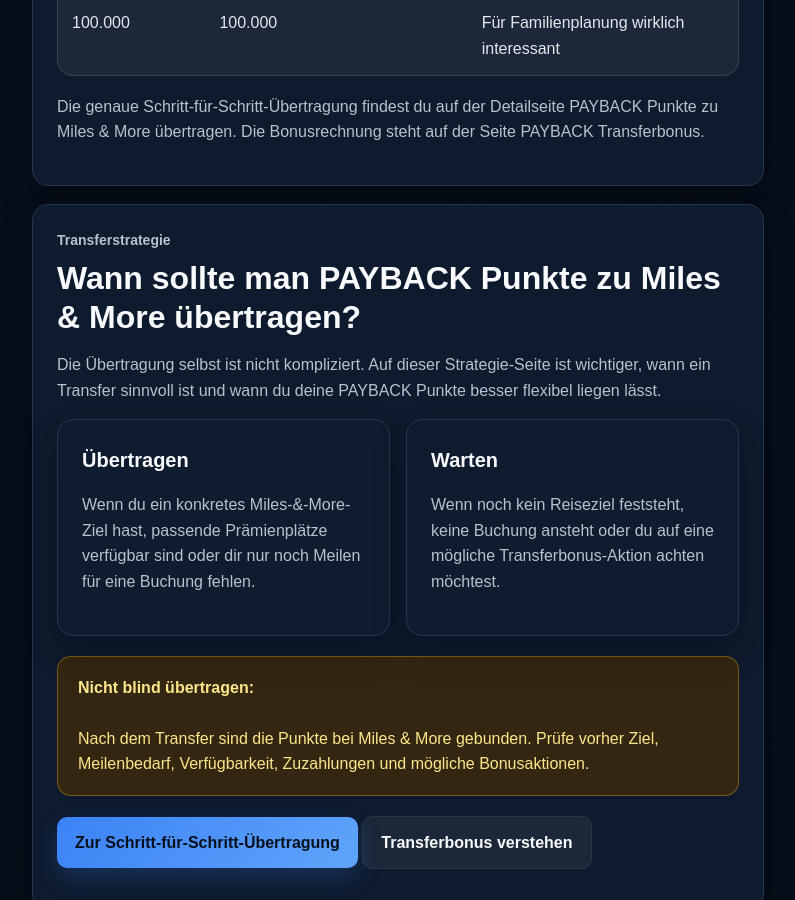
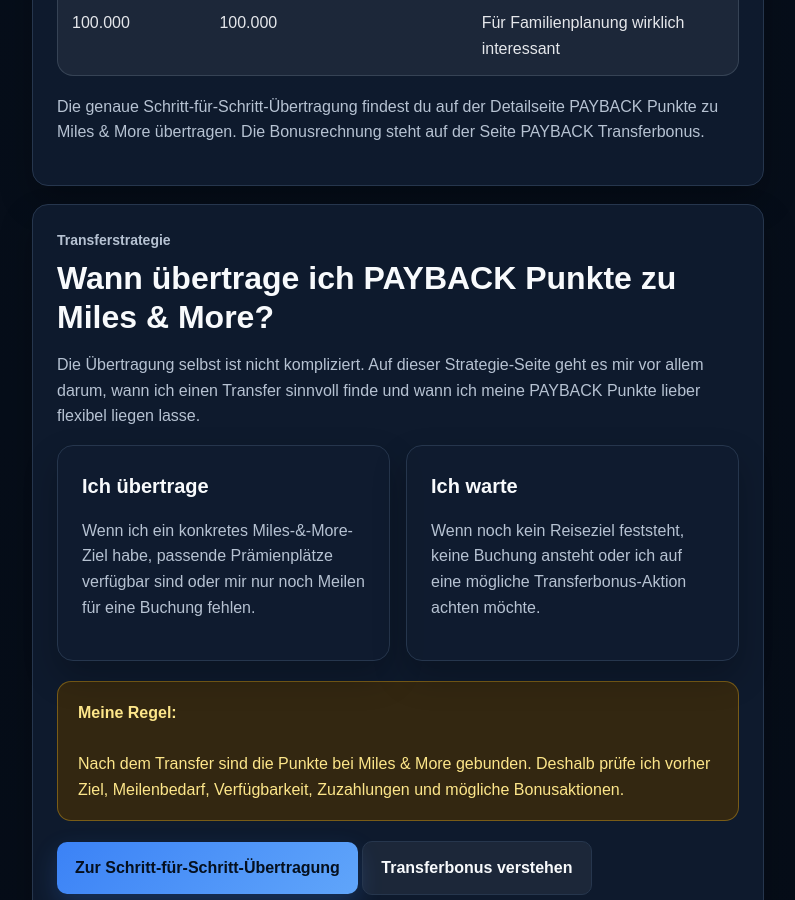
Before and after one commit to Praemienflug-Planer/miles-planer, a Jekyll site: the page built from meilen-sammeln/payback/index.html, in a window 1280 px wide and 900 px high, scrolled down 6887 px. Shown: the whole window, without its empty margins (68-863 px from the left). Built offline with Jekyll 4.4.1, drawn with Linux system fonts in a browser that asks for light colours.

Commit message:
Rewrite PAYBACK transfer strategy in first person

```diff
--- a/_includes/payback/anleitung.html
+++ b/_includes/payback/anleitung.html
@@ -1 +1 @@
-<div class="article-card seo-card" id="transfer-strategie"><p class="eyebrow">Transferstrategie</p><h2>Wann sollte man PAYBACK Punkte zu Miles &amp; More übertragen?</h2><p>Die Übertragung selbst ist nicht kompliziert. Auf dieser Strategie-Seite ist wichtiger, wann ein Transfer sinnvoll ist und wann du deine PAYBACK Punkte besser flexibel liegen lässt.</p><div class="feature-grid"><div class="feature-card"><h3>Übertragen</h3><p>Wenn du ein konkretes Miles-&amp;-More-Ziel hast, passende Prämienplätze verfügbar sind oder dir nur noch Meilen für eine Buchung fehlen.</p></div><div class="feature-card"><h3>Warten</h3><p>Wenn noch kein Reiseziel feststeht, keine Buchung ansteht oder du auf eine mögliche Transferbonus-Aktion achten möchtest.</p></div></div><div class="warning-box"><strong>Nicht blind übertragen:</strong><br><br>Nach dem Transfer sind die Punkte bei Miles &amp; More gebunden. Prüfe vorher Ziel, Meilenbedarf, Verfügbarkeit, Zuzahlungen und mögliche Bonusaktionen.</div><p><a class="btn btn-primary" href="/meilen-sammeln/payback-punkte-miles-and-more/">Zur Schritt-für-Schritt-Übertragung</a> <a class="btn btn-secondary" href="/meilen-sammeln/payback-transferbonus/">Transferbonus verstehen</a></p></div>
+<div class="article-card seo-card" id="transfer-strategie"><p class="eyebrow">Transferstrategie</p><h2>Wann übertrage ich PAYBACK Punkte zu Miles &amp; More?</h2><p>Die Übertragung selbst ist nicht kompliziert. Auf dieser Strategie-Seite geht es mir vor allem darum, wann ich einen Transfer sinnvoll finde und wann ich meine PAYBACK Punkte lieber flexibel liegen lasse.</p><div class="feature-grid"><div class="feature-card"><h3>Ich übertrage</h3><p>Wenn ich ein konkretes Miles-&amp;-More-Ziel habe, passende Prämienplätze verfügbar sind oder mir nur noch Meilen für eine Buchung fehlen.</p></div><div class="feature-card"><h3>Ich warte</h3><p>Wenn noch kein Reiseziel feststeht, keine Buchung ansteht oder ich auf eine mögliche Transferbonus-Aktion achten möchte.</p></div></div><div class="warning-box"><strong>Meine Regel:</strong><br><br>Nach dem Transfer sind die Punkte bei Miles &amp; More gebunden. Deshalb prüfe ich vorher Ziel, Meilenbedarf, Verfügbarkeit, Zuzahlungen und mögliche Bonusaktionen.</div><p><a class="btn btn-primary" href="/meilen-sammeln/payback-punkte-miles-and-more/">Zur Schritt-für-Schritt-Übertragung</a> <a class="btn btn-secondary" href="/meilen-sammeln/payback-transferbonus/">Transferbonus verstehen</a></p></div>
```
